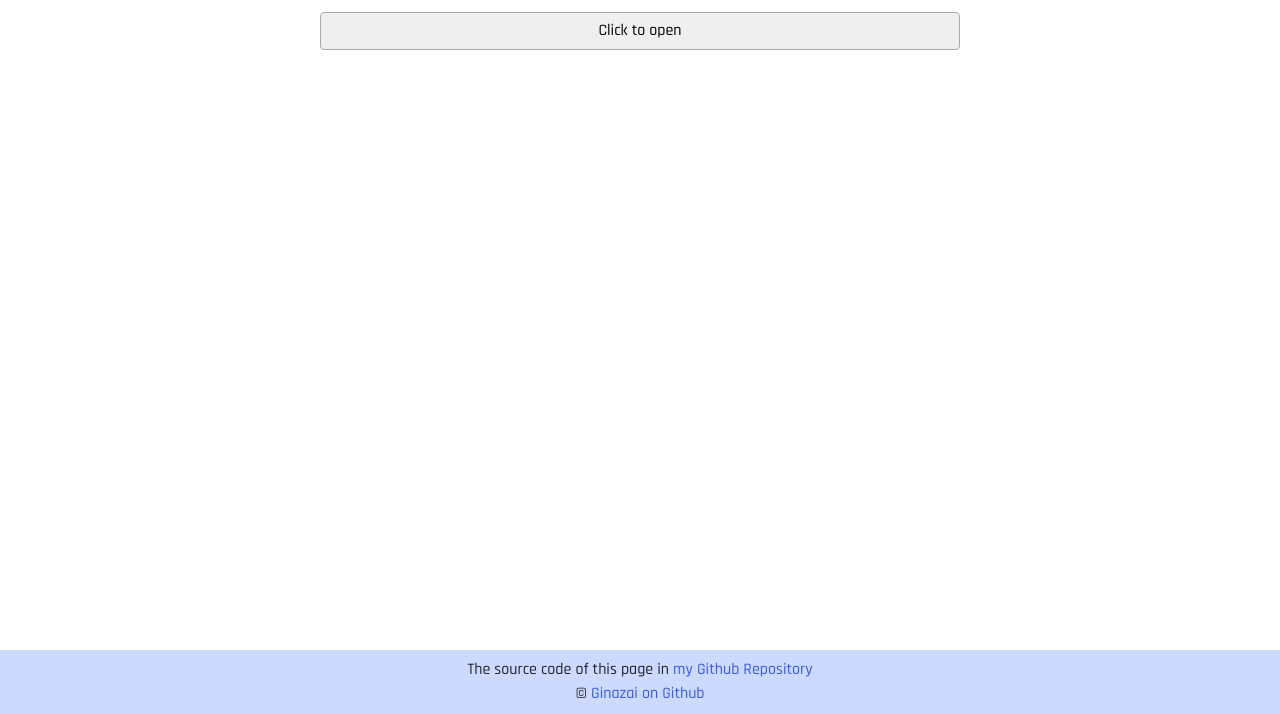
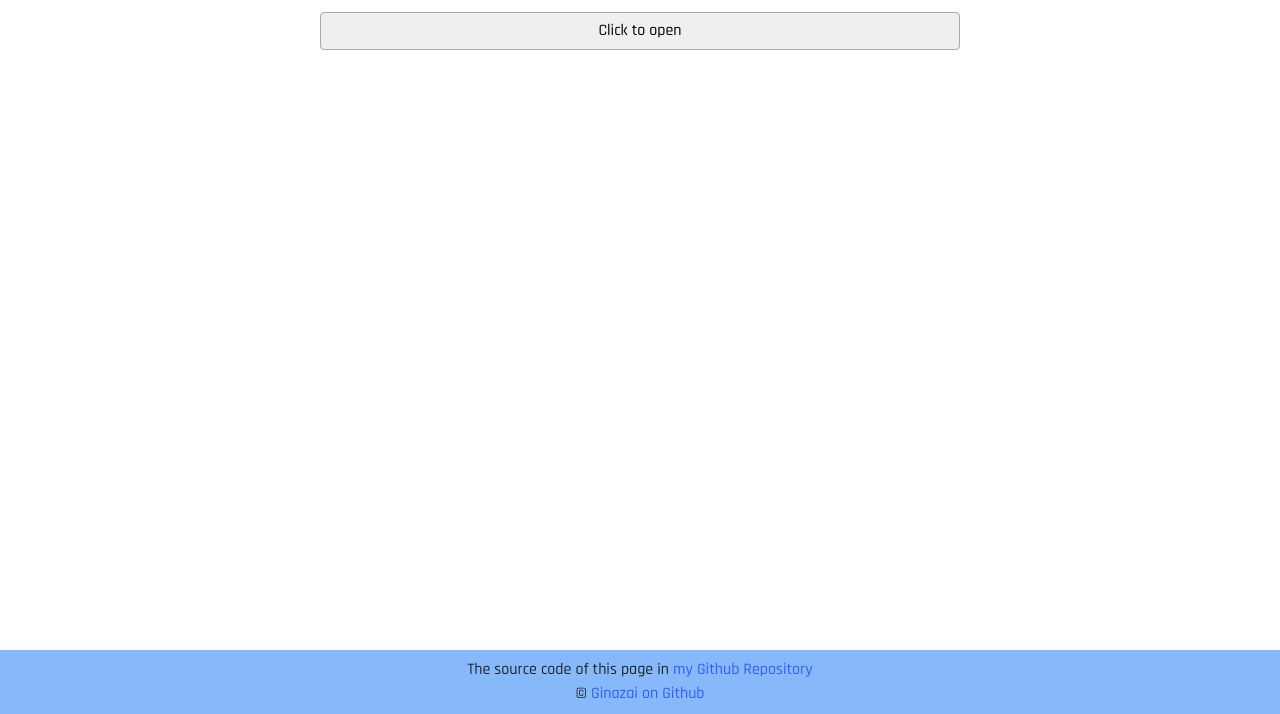
Before and after one commit to Ginazai/Pc_Hardware_Selector, a plain HTML site: page index.html in a window 1280 px wide. Shown: the part 86-800 px from the top of the page. Drawn offline with Linux system fonts and the light colour scheme.

Commit message:
minor css changes

```diff
--- a/css/stylesheet.css
+++ b/css/stylesheet.css
@@ -2,10 +2,10 @@ body {
   font-family: 'Rajdhani', sans-serif !important;
 }
 a{
-  color: #375bed !important;
+  color: #345bfb !important;
 }
 a:hover {
-  color: #2740a3 !important;
+  color: #182b75 !important;
 }
 
 /* ------------------------------------------------------------------------
@@ -26,7 +26,7 @@ way to achive a fair similar result)*/
 .popup .popuptext {
   visibility: hidden;
   width: 160px;
-  background-color: #ccdaff;
+  background-color: #87b9fa;
   color: #4a4a4a;
   text-align: center;
   border-radius: 6px;
@@ -97,7 +97,7 @@ area{cursor:pointer;}
   position: fixed;
   padding: 8px;
   text-align: center;
-  background-color: #ccdaff;
+  background-color: #87b9fa;
   bottom: 0px;
   left: 0px;
   right: 0px;
```
